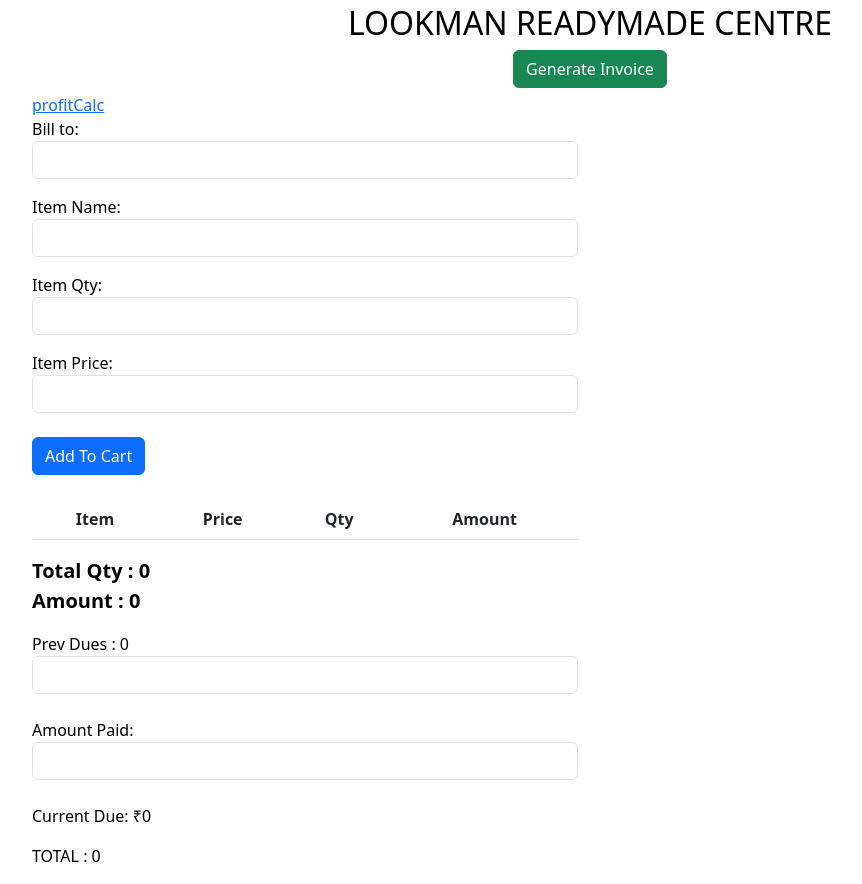
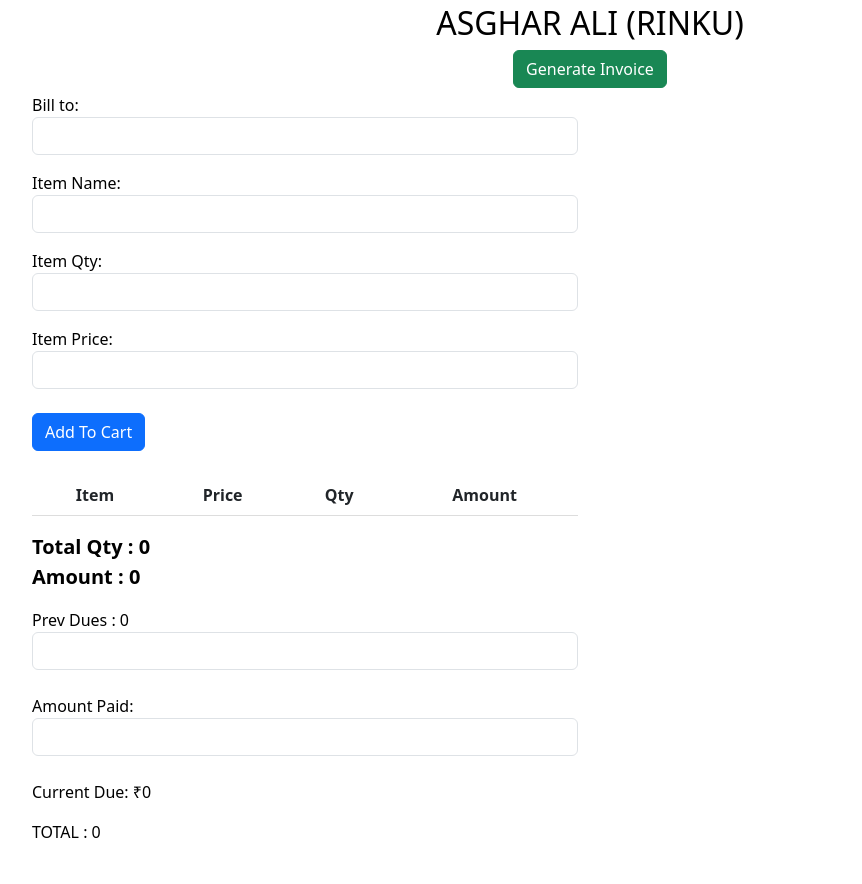
Before and after one commit to yusufali39/asgarhandloom, a plain HTML site: page index.html in a window 1280 px wide. Shown: the whole page, without its empty margins (50-912 px from the left). After the commit the page ends 860 px from the top, so only its background shows below. Drawn offline with nearby package versions, Linux system fonts and the light colour scheme.

Commit message:
Change title and heading in index.html
Updated the title and heading in the HTML file.

```diff
--- a/index.html
+++ b/index.html
@@ -20,11 +20,11 @@
   </head>
   <body>
     <div class="container">
-      <h2 class="text-center mt-1">LOOKMAN READYMADE CENTRE</h2>
+      <h2 class="text-center mt-1">ASGHAR ALI (RINKU)</h2>
       <button class="btn btn-success" id="generate-invoice">
         Generate Invoice
       </button>
-      <a href="profitCalc.html">profitCalc</a>
+
       <div class="row">
         <div class="col-md-6">
           <form action="" id="item-form">
```
